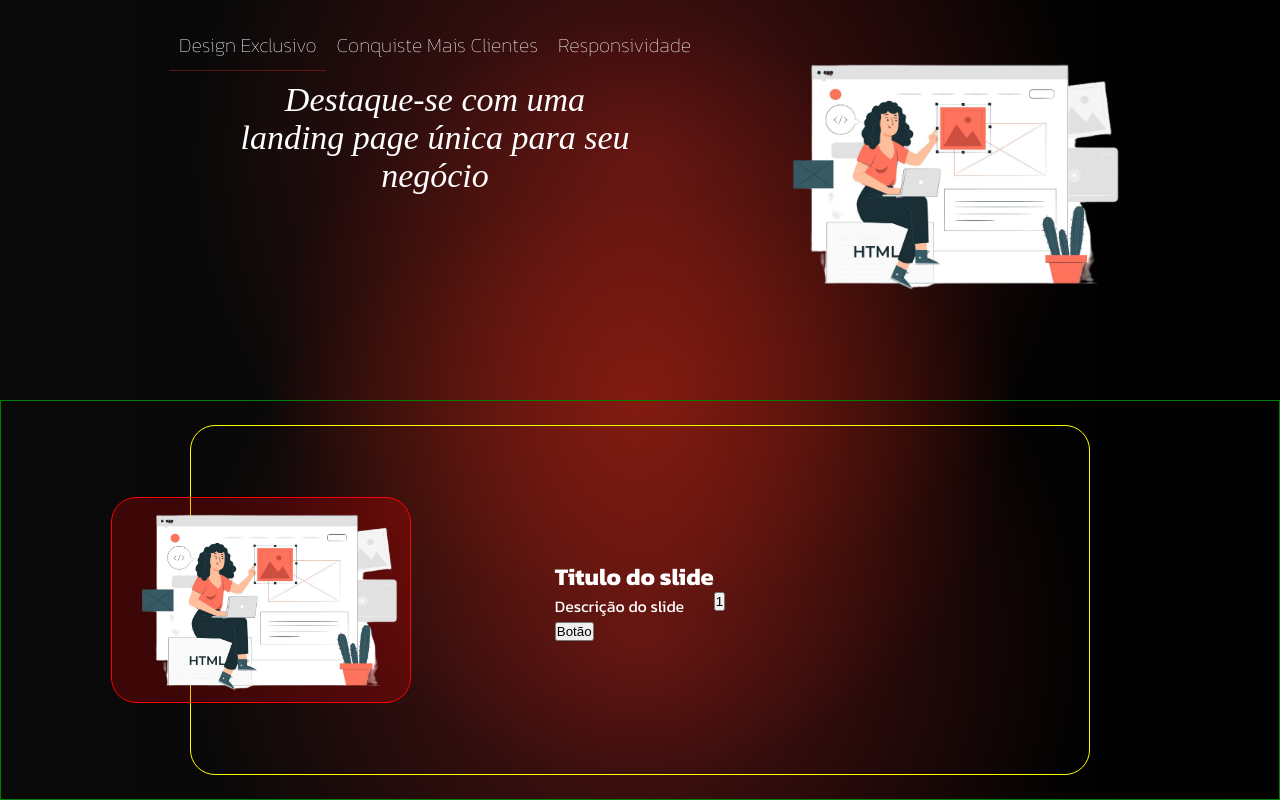
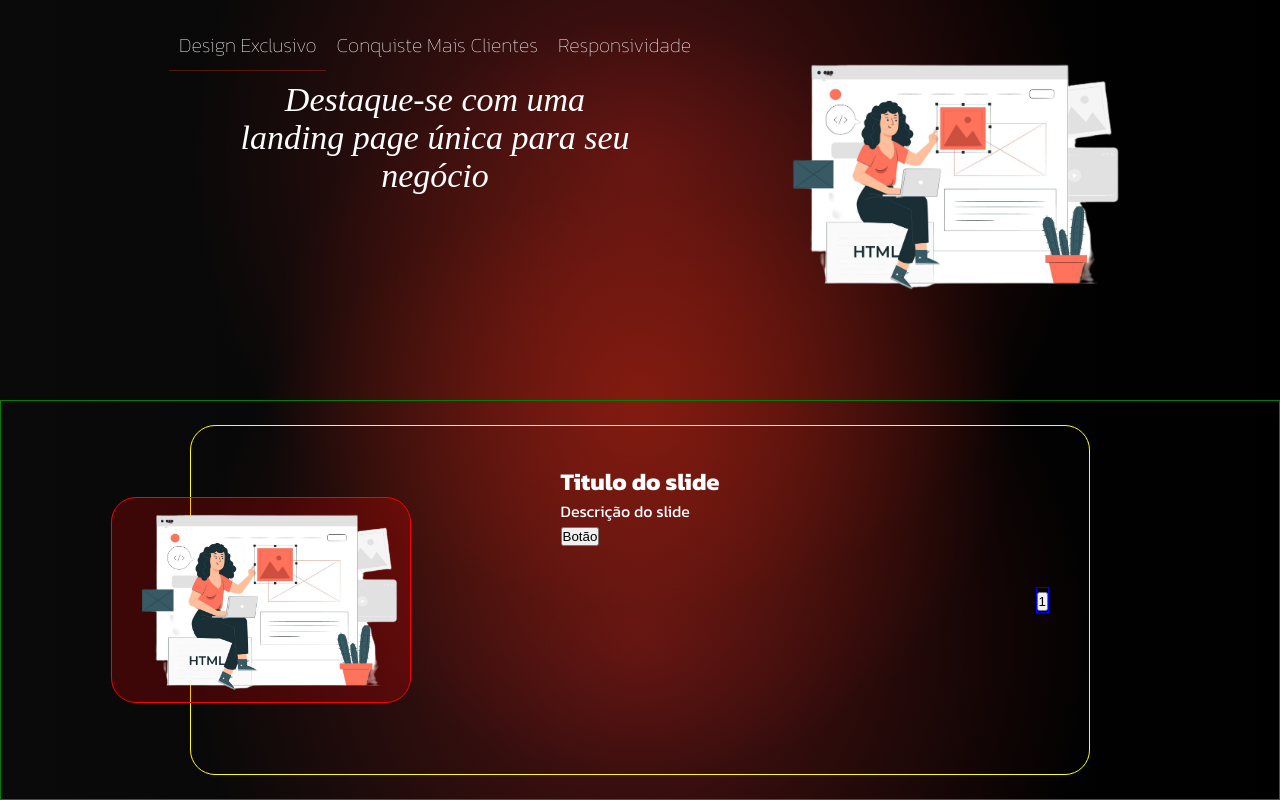
Before and after one commit to Daniel-Possamai/myLandPagePrincipal, a React (Create React App) app: page / in a window 1280 px wide. Built offline with nearby package versions, Linux system fonts and the light colour scheme; a web font is replaced by a local one.

Commit message:
atualizado

```diff
--- a/src/components/slider/slider.scss
+++ b/src/components/slider/slider.scss
@@ -31,4 +31,14 @@
       width: 100%;
     }
   }
+  .infos-slider{
+    align-self: flex-start;
+  }
+
+  .nav-slider{
+    border: 1px solid blue;
+    position: absolute;
+    right: 40px;
+  }
+
 }
--- a/src/components/slider/slider.tsx
+++ b/src/components/slider/slider.tsx
@@ -1,4 +1,7 @@
 import './slider.scss'
+
+
+
 
 export default function Slider() {
 
```
